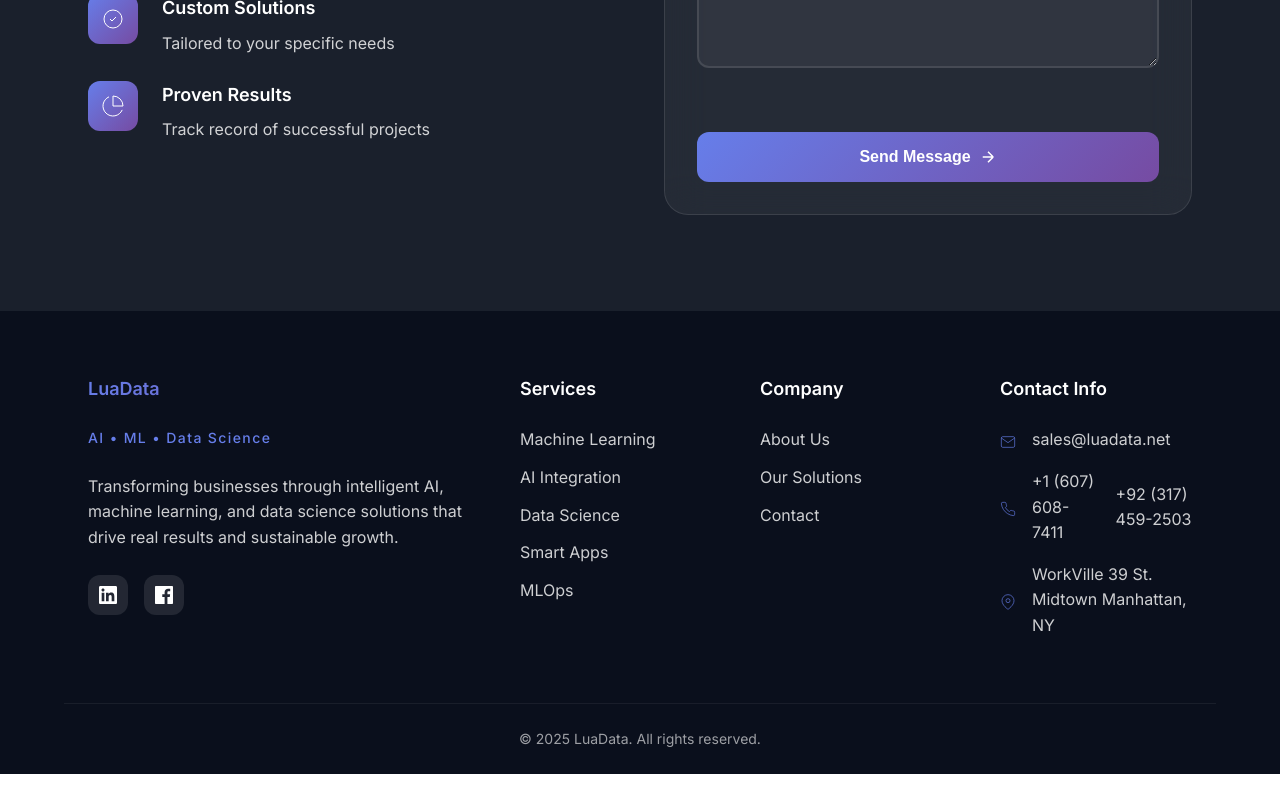
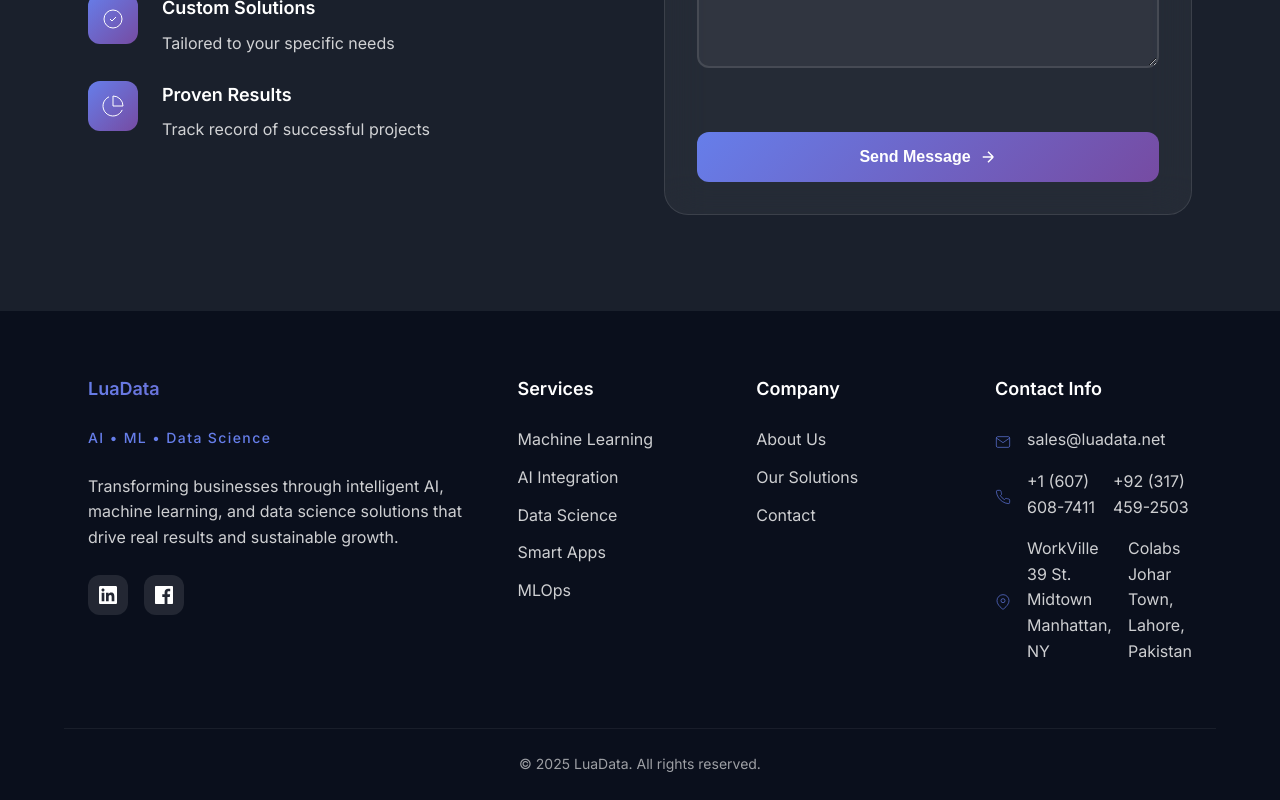
Before and after one commit to hamza0011/luadata, a React (Vite) app: page / in a window 1280 px wide. Shown: the part 5126-5926 px from the top of the page. Before the commit the page ends 5900 px from the top, so only its background shows below. Built offline with nearby package versions, Linux system fonts and the light colour scheme.

Commit message:
Update App.jsx

```diff
--- a/src/App.jsx
+++ b/src/App.jsx
@@ -1042,8 +1042,8 @@ const handleFormSubmit = async (e) => {
                     <path d="M22 16.92v3a2 2 0 01-2.18 2 19.79 19.79 0 01-8.63-3.07 19.5 19.5 0 01-6-6 19.79 19.79 0 01-3.07-8.67A2 2 0 014.11 2h3a2 2 0 012 1.72 12.84 12.84 0 00.7 2.81 2 2 0 01-.45 2.11L8.09 9.91a16 16 0 006 6l1.27-1.27a2 2 0 012.11-.45 12.84 12.84 0 002.81.7A2 2 0 0122 16.92z"/>
                   </svg>
                 </div>
-                <a href="tel:+16076087411">+1 (607) 608-7411</a>
-                <a href="tel:+923174592503">+92 (317) 459-2503</a>
+                <div><a href="tel:+16076087411">+1 (607) 608-7411</a></div>
+                <div><a href="tel:+923174592503">+92 (317) 459-2503</a></div>
               </div>
               <div className="contact-info-item">
                 <div className="contact-icon">
@@ -1052,7 +1052,8 @@ const handleFormSubmit = async (e) => {
                     <circle cx="12" cy="10" r="3"/>
                   </svg>
                 </div>
-                <span>WorkVille 39 St. Midtown Manhattan, NY</span>
+                <div><span>WorkVille 39 St. Midtown Manhattan, NY</span></div>
+                <div><span>Colabs Johar Town, Lahore, Pakistan</span></div>
               </div>
             </div>
           </div>
```
